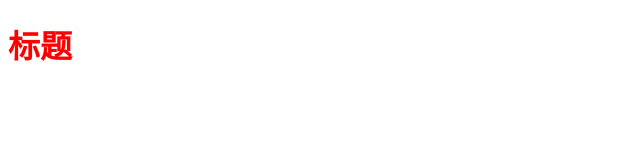
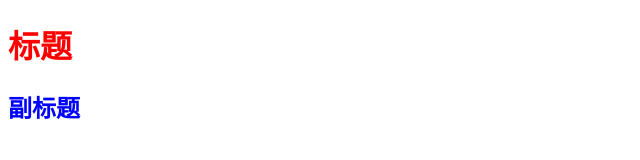
Before and after one commit to zhy1111-2020/github1226, a plain HTML site: page index.html in a window 1280 px wide. Shown: the whole page, without its empty margins (0-640 px from the left). Drawn offline with Linux system fonts and the light colour scheme.

Commit message:
新增h2

```diff
--- a/css/all.css
+++ b/css/all.css
@@ -4,3 +4,6 @@ body{
 h1{
     color: red;
 }
+h2{
+    color: blue;
+}
--- a/index.html
+++ b/index.html
@@ -8,5 +8,6 @@
 </head>
 <body>
     <h1>标题</h1>
+    <h2>副标题</h2>
 </body>
 </html>
```
